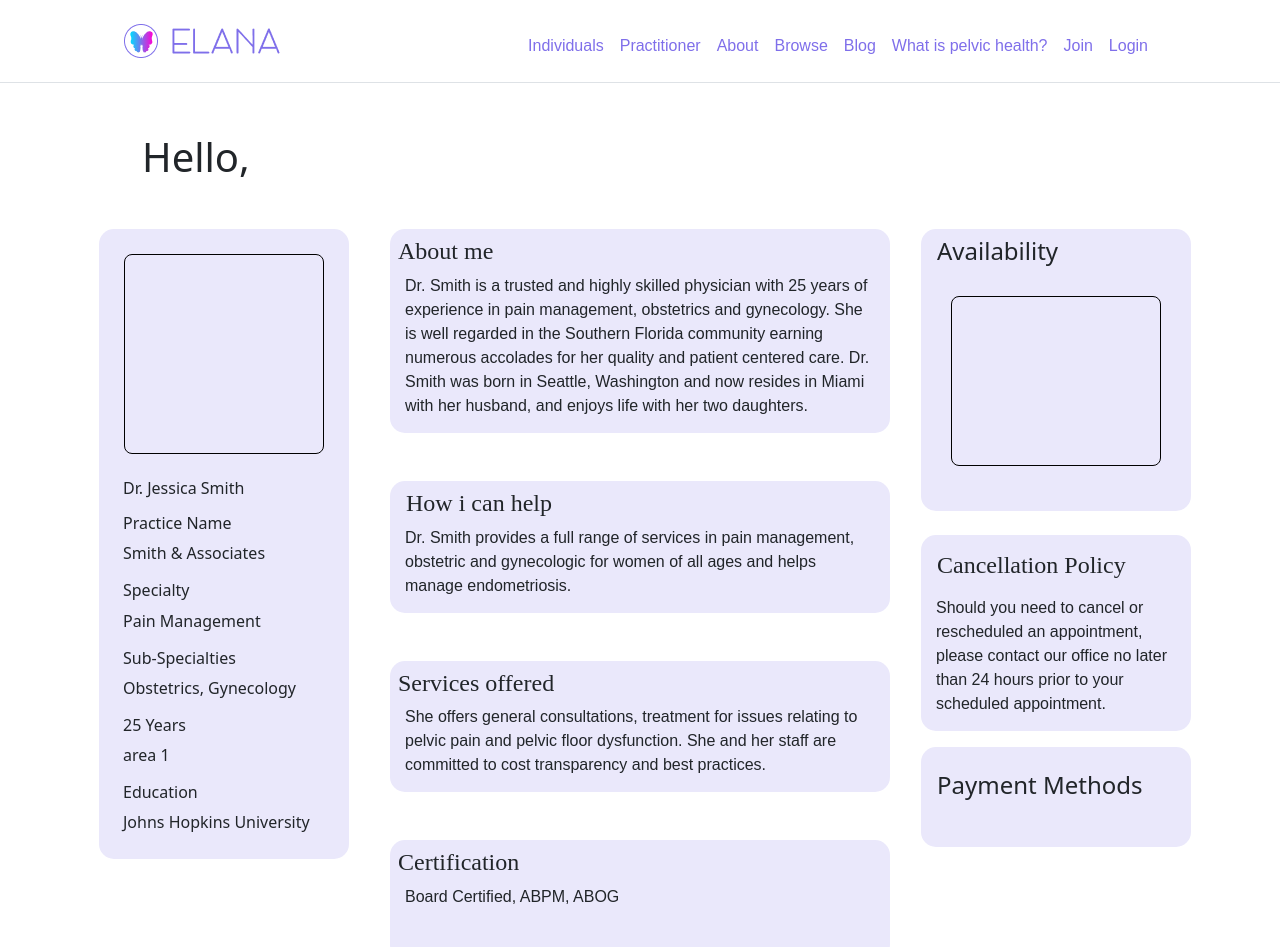
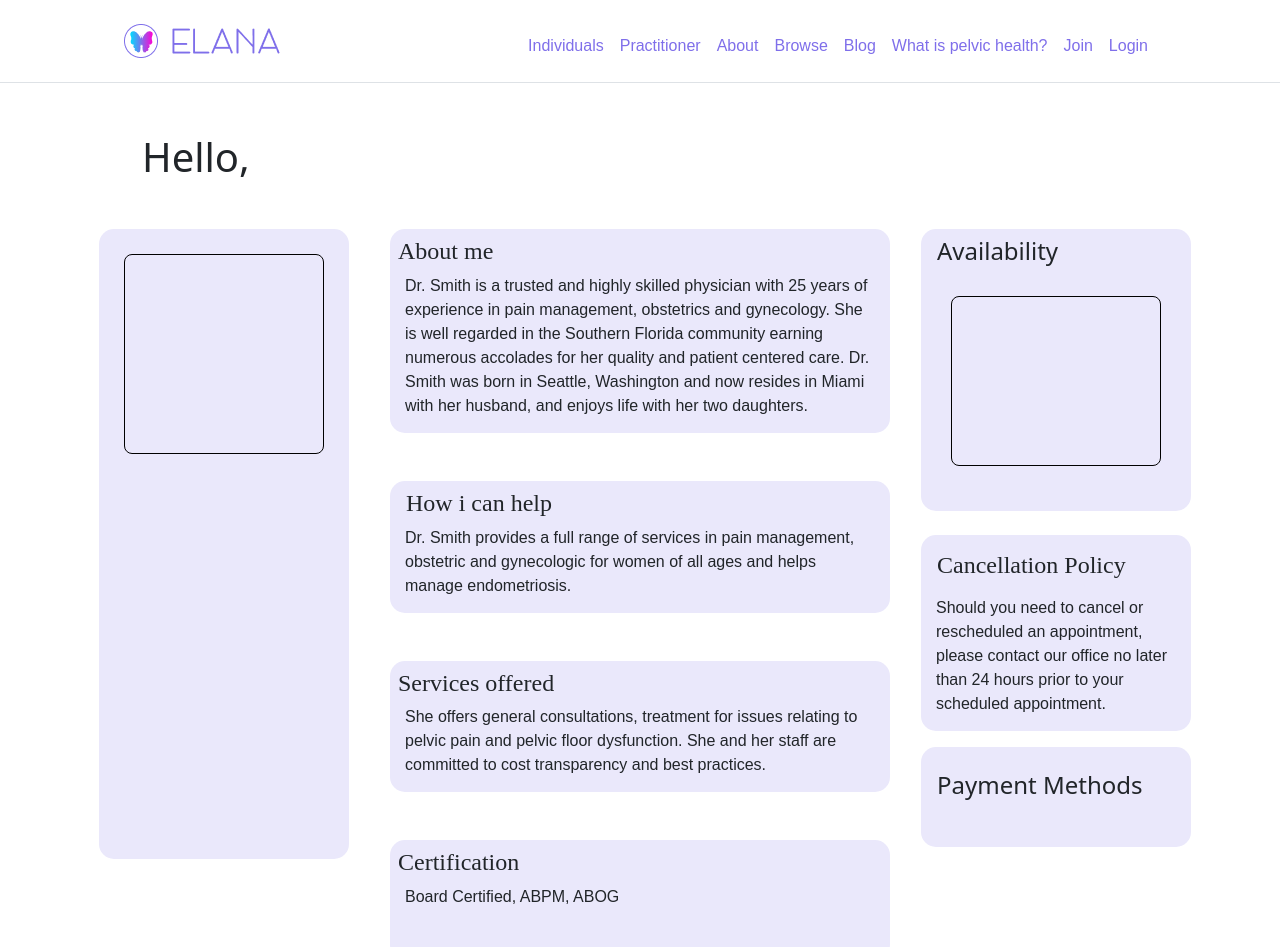
Before and after one commit to MVP-Marketplace/elana-new, a React (Create React App) app in the folder frontend/: page /practitionerProfileUserView/0 in a window 1280 px wide. Shown: the top 947 px of the page. Built offline with nearby package versions, Linux system fonts and the light colour scheme; a web font is replaced by a local one.

Commit message:
login to signup, and connected user profile view to listing

```diff
--- a/frontend/src/App.js
+++ b/frontend/src/App.js
@@ -34,7 +34,7 @@ function App() {
             <Route path='/practitionerLogin' element={<PractitionerLogin/>}/>
             <Route path='/newPractitionerProfile' element={<NewPractitionerProfile/>}/>
             <Route path='/practitionerListing/:id' element={<PractitionerListing/>}/>
-            <Route path='/practitionerProfileUserView/:id' element={<PractitionerProfileUserView/>}/>
+            <Route path='/practitionerProfileUserView/:practitioner_id' element={<PractitionerProfileUserView/>}/>
           </Routes>
       <Footer/>
       </Router>
--- a/frontend/src/pages/FindingAPractitioner/PractitionerListing.jsx
+++ b/frontend/src/pages/FindingAPractitioner/PractitionerListing.jsx
@@ -7,7 +7,7 @@ import DownArrow from "../../img/down-arrow.png";
 import UpArrow from "../../img/up-arrow.png";
 import { getPractitionerUsers, reset } from "../../features/auth/authSlice";
 
-export const PractitionerListing = (props) => {
+export const PractitionerListing = () => {
   const { practitionerUsers } = useSelector((state) => state.auth)
   const dispatch = useDispatch();
   const params = useParams();
@@ -15,6 +15,8 @@ export const PractitionerListing = (props) => {
   const [button1, setButton1] = useState(false);
   // const [button2, setButton2] = useState(false);
   // const [button3, setButton3] = useState(false);
+
+
 
   const [filterPractitionerValue, setFilterPractitionerValue] = useState("")
   const [filterAppointmentValue, setFilterAppointmentValue] = useState("")
@@ -196,7 +198,7 @@ export const PractitionerListing = (props) => {
           <MDBCol md="8">
             {practitioners.length > 0 ? practitioners.map((item, index) => {
               return(
-                <Link className="text-decoration-none" to={`/practitionerProfileUserView/${index}`}>
+                <Link className="text-decoration-none" to={`/practitionerProfileUserView/${item._id}`}>
                 <div key={index} className="brand-bg-purple-2 d-flex border-9 mb-3">
                 <img
                   className="p-3 img-circle"
--- a/frontend/src/pages/FindingAPractitioner/PractitionerProfileUserView.jsx
+++ b/frontend/src/pages/FindingAPractitioner/PractitionerProfileUserView.jsx
@@ -1,5 +1,6 @@
 import React, { useState } from "react";
 import { useSelector } from "react-redux";
+import { useParams } from "react-router-dom";
 // import {logout, reset} from "../../features/auth/authSlice"
 // import {useNavigate} from "react-router-dom";
 // import {useDispatch} from "react-redux"
@@ -23,8 +24,10 @@ import {
   MDBRow,
   MDBCol,
 } from "mdb-react-ui-kit";
+import { useEffect } from "react";
 
 export function PractitionerProfileUserView() {
+  const {practitionerUsers} = useSelector((state)=> state.auth)
   const [basicModal, setBasicModal] = useState(false);
   const [basicModalLast, setBasicModalLast] = useState(false);
   const [basicModaltwo, setBasicModaltwo] = useState(false);
@@ -32,38 +35,21 @@ export function PractitionerProfileUserView() {
   const [showbuttons, setShowButtons] = useState(false);
   const [showbuttonstwo, setShowButtonsTwo] = useState(false);
   const [showbuttonsthree, setShowButtonsThree] = useState(false)
+  const [practitioner, setPractitioner] = useState(null)
+  console.log(practitioner)
 
+  const params = useParams();
 
-
-  const toggleShow = () => setBasicModal(!basicModal);
-  const toggleShowtwo = () => setBasicModaltwo(!basicModaltwo);
-  const toggleShowlast = () => setBasicModalLast(!basicModalLast);
-
-  const handleChange = e => {
-    setFirstProfile({ ...firstProfile, [e.target.name]: e.target.value });
-    console.log(firstProfile);
-  };
-
-  // const navigate = useNavigate()
-  // const dispatch = useDispatch()
-
-  const {user} = useSelector((state)=> state.auth)
-
-
-
-
-
-//   const onLogout = () => {
-//     dispatch(logout())
-//     dispatch(reset())
-//     navigate('/')
-// }
+  useEffect(()=> {
+    let individual = practitionerUsers.find((item)=> item._id === params.practitioner_id)
+    setPractitioner(individual)
+  },[])
 
   return (
     <div>
     <MDBContainer className="container-profile">
       <div className="container">
-    <h1 className="mb-5 ms-5 text-start">Hello, {user && `Dr. ${user.firstName} ${user.lastName}`}</h1>
+    <h1 className="mb-5 ms-5 text-start">Hello, {practitioner && `Dr. ${practitioner.firstName} ${practitioner.lastName}`}</h1>
     </div>
       <MDBRow>
         <MDBCol className="mb-4 d-flex justify-content-center">
@@ -76,25 +62,25 @@ export function PractitionerProfileUserView() {
             </div>
 
 
-            <div>
+            {practitioner && <div>
               <div className="name-profile ms-4">
-                <h6>Dr. Jessica Smith</h6>
+                <h6>Dr. {practitioner.firstName} {practitioner.lastName}</h6>
 
 
               </div>
               <div className="ms-4 mt-2">
                 <h6>Practice Name</h6>
-                <p>Smith & Associates</p>
-                <h6>Specialty</h6>
-                <p>Pain Management</p>
+                <p>{practitioner.practiceName}</p>
+                <h6>Specialty:</h6>
+                <p>{practitioner.areaOfSpeciality}</p>
                 <h6>Sub-Specialties</h6>
                 <p>Obstetrics, Gynecology</p>
                 <h6>25 Years </h6>
                 <p>area 1</p>
-                <h6>Education</h6>
+                <h6>Education: </h6>
                 <p>Johns Hopkins University</p>
               </div>
-            </div>
+            </div>}
 
 
           </div>
--- a/frontend/src/pages/Practitioner/PractitionerLogin.jsx
+++ b/frontend/src/pages/Practitioner/PractitionerLogin.jsx
@@ -78,7 +78,7 @@ export function PractitionerLogin() {
                     </div>
                     <div className='text-center'>
                     <h2 className="titlesingup text-center">Practitioner Log In</h2>
-                    <p className="labelsingup text-center">Don`t have an account? Click <a className="Link text-decoration-none" href="/practitionerSignUp" target="_blank"><span>here</span></a> to Sign Up</p>
+                    <p className="labelsingup text-center">Don`t have an account? Click <span onClick={()=> navigate("/practitionerSignUp")}>here</span> to Sign Up</p>
                     </div>
                     </div>
 
--- a/frontend/src/pages/Practitioner/PractitionerSignUp.jsx
+++ b/frontend/src/pages/Practitioner/PractitionerSignUp.jsx
@@ -148,7 +148,7 @@ export function PractitionerSignUp() {
         <div className="text-center no-responsive-view">
           <h2 className="titlesingup text-center m-0">Welcome to Elana</h2>
           <p className="mb-2">
-            Already have an account? Click <a className="Link text-decoration-none" href="/practitionerLogin" target="_blank"><span>here</span></a> to login
+            Already have an account? Click <span onClick={()=> navigate('/practitionerLogin')}>here</span> to login
           </p>
         </div>
 
@@ -159,7 +159,7 @@ export function PractitionerSignUp() {
             </div>
             <div className='text-center no-bigscreen'>
               <h2 className="titlesingup text-center">Welcome to Elana</h2>
-              <p className="labelsingup text-center"> Already have an account? Click <span>here</span> to login</p>
+              <p className="labelsingup text-center"> Already have an account? Click <span onClick={()=> navigate('/practitionerLogin')}>here</span> to login</p>
             </div>
           </div>
 
```
